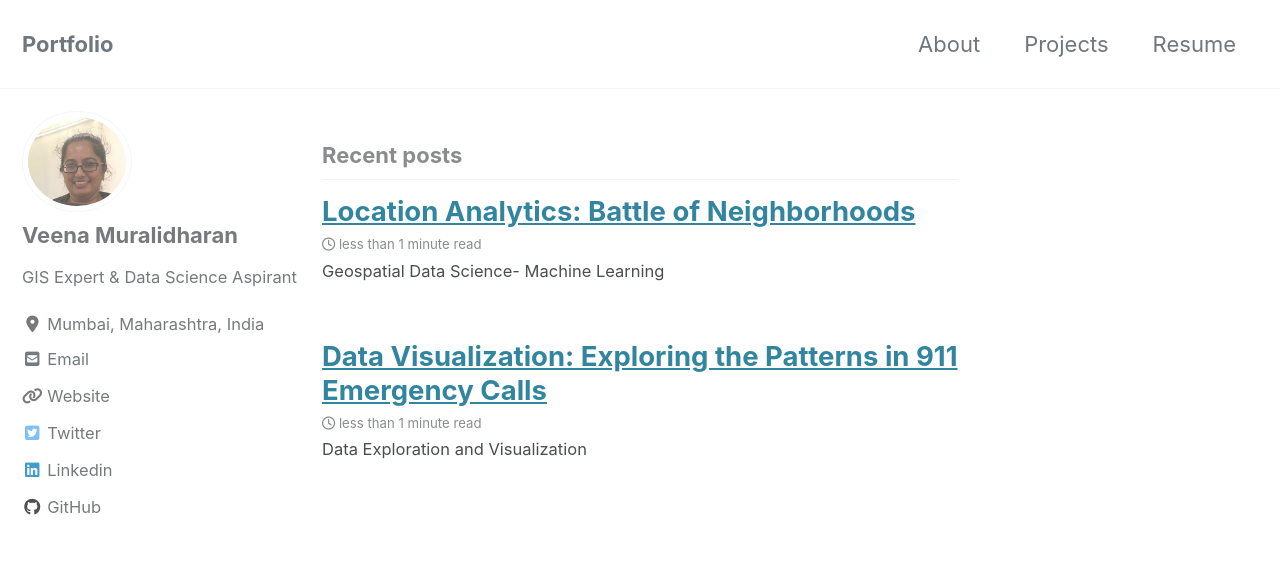
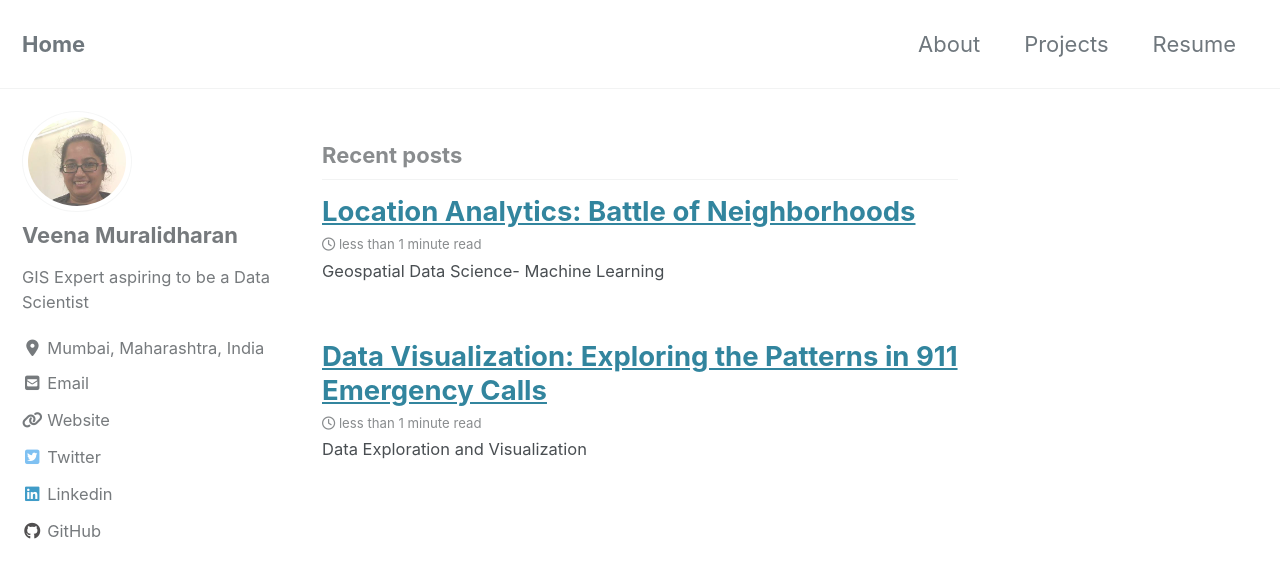
Before and after one commit to veena1486/veena1486.github.io, a Jekyll site: the page built from index.html, in a window 1280 px wide and 900 px high. Shown: the top 578 px of the window. Built offline with Jekyll 4.4.1, drawn with Linux system fonts in a browser that asks for light colours; cached includes are drawn as plain includes; nearby versions of some CDN libraries; the list of posts is cut into pages by our own code.

Commit message:
Update _config.yml

```diff
--- a/_config.yml
+++ b/_config.yml
@@ -16,7 +16,7 @@ minimal_mistakes_skin    : "default" # "air", "aqua", "contrast", "dark", "dirt"
 
 # Site Settings
 locale                   : "en-US"
-title                    : "Portfolio"
+title                    : "Home"
 title_separator          : "-"
 subtitle                 : # site tagline that appears below site title in masthead
 name                     : "Veena Muralidharan"
@@ -109,7 +109,7 @@ analytics:
 author:
   name             : "Veena Muralidharan"
   avatar           : "/images/my_photo.jpg"
-  bio              : "GIS Expert & Data Science Aspirant"
+  bio              : "GIS Expert aspiring to be a Data Scientist"
   location         : "Mumbai, Maharashtra, India"
   email            :
   links:
```
